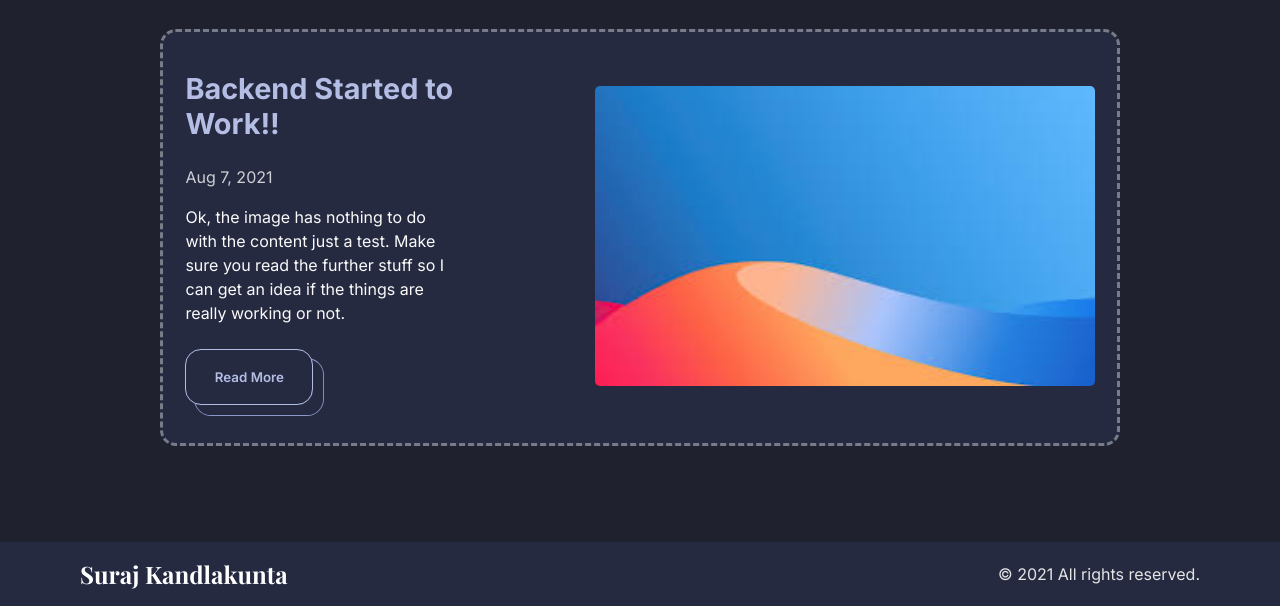
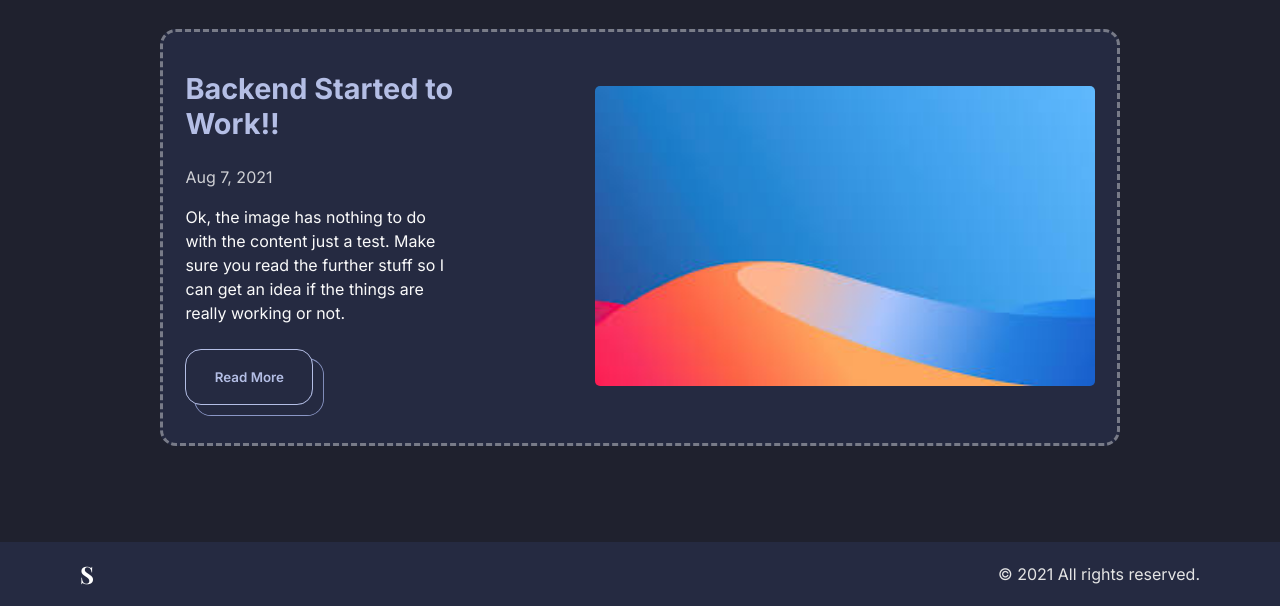
Before and after one commit to Suraj1333/trail-2, an Eleventy site: page src/index.njk in a window 1280 px wide. Shown: the part 1339-1945 px from the top of the page. Built offline with nearby package versions, Linux system fonts and the light colour scheme; Eleventy itself is replaced by a stand-in of ours; files that its build step writes are made by us from their sources.

Commit message:
Update footer.njk

```diff
--- a/src/_includes/footer.njk
+++ b/src/_includes/footer.njk
@@ -1,6 +1,6 @@
 <footer>
     <div class="logo">
-        <a href="#"><h4>Suraj Kandlakunta</a></h4>
+        <a href="#"><h4>S</a></h4>
     </div>
     <div class="reservation">
         © 2021 All rights reserved.
```
